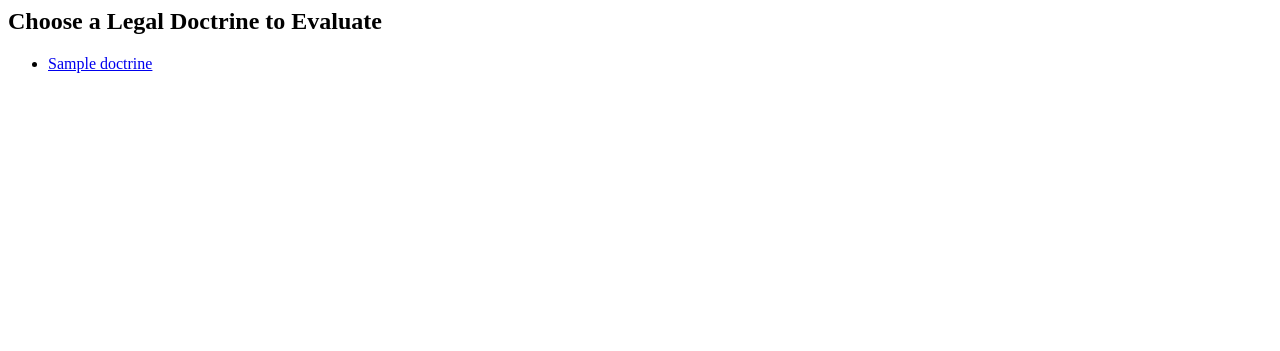
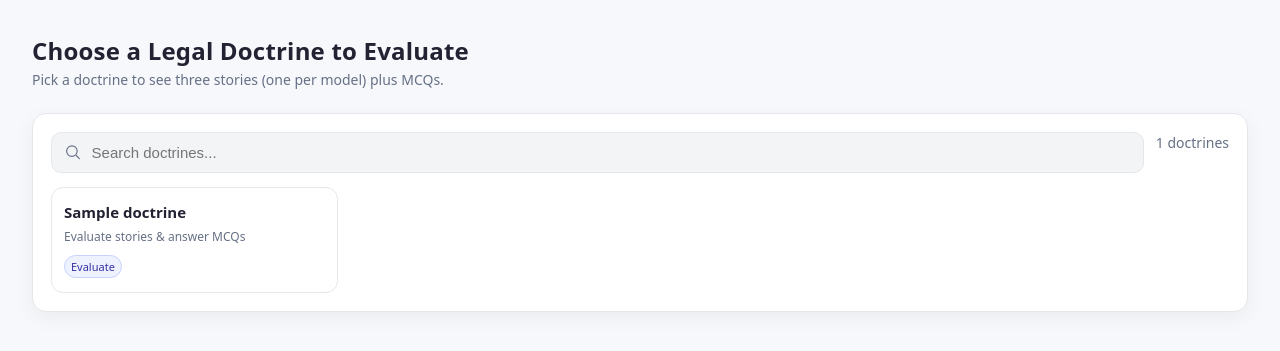
Before and after one commit to PhuongNGT/legel_demo, a Python web app: template templates/index.html in a window 1280 px wide. Shown: the top 351 px of the page. Run offline with Jinja, Linux system fonts and the light colour scheme; the template is opened without the code that fills it: most values are stand-ins (such as "Sample title", 1, 10 or a date in 2020).

Commit message:
Update index.html

```diff
--- a/templates/index.html
+++ b/templates/index.html
@@ -1,6 +1,114 @@
-<h2>Choose a Legal Doctrine to Evaluate</h2>
-<ul>
-{% for doctrine in doctrines %}
-<li><a href="{{ url_for('evaluate', doctrine=doctrine) }}">{{ doctrine }}</a></li>
-{% endfor %}
-</ul>
+<!DOCTYPE html>
+<html lang="en">
+<head>
+  <meta charset="UTF-8" />
+  <title>Choose a Legal Doctrine</title>
+  <style>
+    :root{
+      --bg:#f7f8fb; --card:#ffffff; --text:#223; --muted:#667085;
+      --accent:#2563eb; --accent-2:#1e40af; --border:#e5e7eb;
+    }
+    *{box-sizing:border-box}
+    body{
+      margin:0; padding:32px; font:16px/1.55 system-ui, -apple-system, Segoe UI, Roboto, Arial, sans-serif;
+      color:var(--text); background:var(--bg);
+    }
+    header{display:flex; align-items:center; justify-content:space-between; gap:16px; margin-bottom:22px;}
+    h2{margin:0; font-size:24px; letter-spacing:.2px;}
+    .muted{color:var(--muted); font-size:14px;}
+    .wrapper{
+      background:var(--card); border:1px solid var(--border); border-radius:14px; padding:18px;
+      box-shadow:0 6px 20px rgba(0,0,0,.05);
+    }
+    .toolbar{display:flex; gap:12px; flex-wrap:wrap; margin-bottom:14px;}
+    .search{
+      flex:1 1 320px; display:flex; align-items:center; gap:8px;
+      background:#f3f4f6; border:1px solid var(--border); border-radius:10px; padding:10px 12px;
+    }
+    .search input{
+      width:100%; border:0; outline:0; background:transparent; font-size:15px; color:var(--text);
+    }
+    .count{color:var(--muted); font-size:14px;}
+    .grid{
+      list-style:none; padding:0; margin:0;
+      display:grid; gap:10px;
+      grid-template-columns: repeat(auto-fill, minmax(260px, 1fr));
+    }
+    .item a{
+      display:block; text-decoration:none; color:var(--text); background:var(--card);
+      border:1px solid var(--border); border-radius:12px; padding:14px 12px;
+      transition:transform .08s ease, box-shadow .08s ease, border-color .12s;
+    }
+    .item a:hover{
+      transform: translateY(-1px);
+      border-color: var(--accent);
+      box-shadow:0 6px 18px rgba(37,99,235,.15);
+    }
+    .item .title{font-weight:600; font-size:15px; line-height:1.35;}
+    .item .subtitle{color:var(--muted); font-size:12px; margin-top:6px;}
+    .badge{
+      display:inline-block; background:#eef2ff; color:#3730a3; border:1px solid #c7d2fe;
+      font-size:11px; padding:2px 6px; border-radius:999px; margin-top:8px;
+    }
+  </style>
+</head>
+<body>
+  <header>
+    <div>
+      <h2>Choose a Legal Doctrine to Evaluate</h2>
+      <div class="muted">Pick a doctrine to see three stories (one per model) plus MCQs.</div>
+    </div>
+  </header>
+
+  <div class="wrapper">
+    <div class="toolbar">
+      <div class="search">
+        <svg width="18" height="18" viewBox="0 0 24 24" fill="none" aria-hidden="true">
+          <path d="M21 21l-3.9-3.9M10.8 18a7.2 7.2 0 1 1 0-14.4 7.2 7.2 0 0 1 0 14.4z"
+                stroke="#667085" stroke-width="1.6" stroke-linecap="round" stroke-linejoin="round"/>
+        </svg>
+        <input id="searchInput" type="text" placeholder="Search doctrines..." />
+      </div>
+      <div class="count" id="countInfo"></div>
+    </div>
+
+    <ul class="grid" id="doctrineList">
+      {% for doctrine in doctrines %}
+      <li class="item">
+        <a href="{{ url_for('evaluate', doctrine=doctrine) }}">
+          <div class="title">{{ doctrine }}</div>
+          <div class="subtitle">Evaluate stories & answer MCQs</div>
+          <span class="badge">Evaluate</span>
+        </a>
+      </li>
+      {% endfor %}
+    </ul>
+  </div>
+
+  <script>
+    const input = document.getElementById('searchInput');
+    const list = document.getElementById('doctrineList');
+    const count = document.getElementById('countInfo');
+    const items = Array.from(list.querySelectorAll('.item'));
+
+    function updateCount(){
+      const total = items.length;
+      const visible = items.filter(i => i.style.display !== 'none').length;
+      count.textContent = visible === total ? `${total} doctrines`
+                          : `${visible} / ${total} doctrines`;
+    }
+
+    input.addEventListener('input', () => {
+      const q = input.value.trim().toLowerCase();
+      items.forEach(li => {
+        const title = li.querySelector('.title').textContent.toLowerCase();
+        li.style.display = title.includes(q) ? '' : 'none';
+      });
+      updateCount();
+    });
+
+    // initial
+    updateCount();
+  </script>
+</body>
+</html>
```
